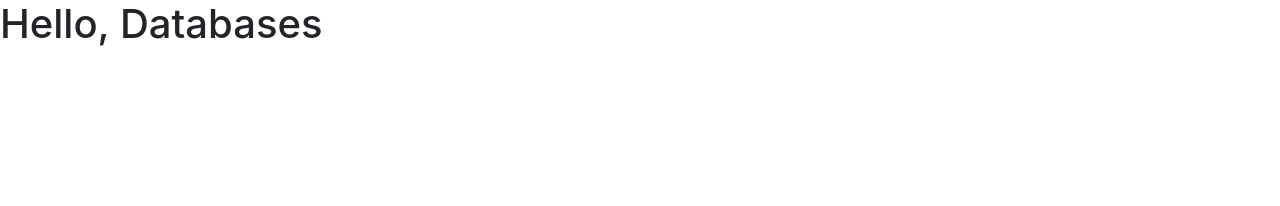
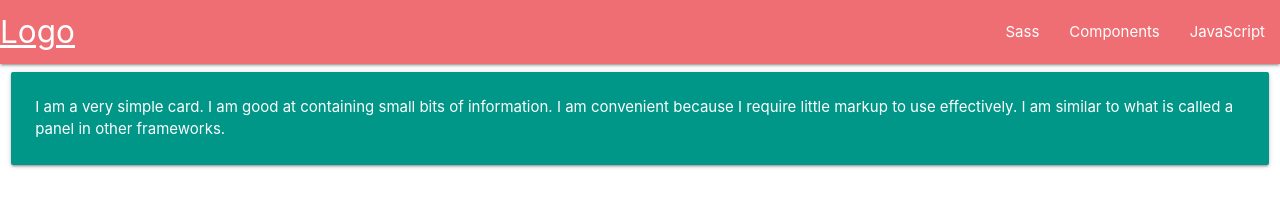
Before and after one commit to MHardin-DTI/devnetwork_diagrams, a plain HTML site: page index.html in a window 1280 px wide. Drawn offline with nearby package versions, Linux system fonts and the light colour scheme.

Commit message:
added card

```diff
--- a/index.html
+++ b/index.html
@@ -5,10 +5,12 @@
     <meta http-equiv="X-UA-Compatible" content="IE=edge">
     <meta name="viewport" content="width=device-width, initial-scale=1">
     <!-- The above 3 meta tags *must* come first in the head; any other head content must come *after* these tags -->
-    <title>Bootstrap 101 Template</title>
+    <title>Network Diagram</title>
 
     <!-- Bootstrap -->
     <link href="css/bootstrap.min.css" rel="stylesheet">
+    <link rel="stylesheet" href="https://cdnjs.cloudflare.com/ajax/libs/materialize/1.0.0/css/materialize.min.css">
+
 
     <!-- HTML5 shim and Respond.js for IE8 support of HTML5 elements and media queries -->
     <!-- WARNING: Respond.js doesn't work if you view the page via file:// -->
@@ -18,11 +20,33 @@
     <![endif]-->
   </head>
   <body>
-    <h1>Hello, Databases</h1>
+    <nav>
+        <div class="nav-wrapper">
+          <a href="#" class="brand-logo">Logo</a>
+          <ul id="nav-mobile" class="right hide-on-med-and-down">
+            <li><a href="sass.html">Sass</a></li>
+            <li><a href="badges.html">Components</a></li>
+            <li><a href="collapsible.html">JavaScript</a></li>
+          </ul>
+        </div>
+      </nav>
+
+      <div class="row">
+        <div class="col s12 m5">
+          <div class="card-panel teal">
+            <span class="white-text">I am a very simple card. I am good at containing small bits of information.
+            I am convenient because I require little markup to use effectively. I am similar to what is called a panel in other frameworks.<br>
+
+            </span>
+          </div>
+        </div>
+      </div>
 
     <!-- jQuery (necessary for Bootstrap's JavaScript plugins) -->
     <script src="https://ajax.googleapis.com/ajax/libs/jquery/1.12.4/jquery.min.js"></script>
     <!-- Include all compiled plugins (below), or include individual files as needed -->
     <script src="js/bootstrap.min.js"></script>
+    <script src="https://cdnjs.cloudflare.com/ajax/libs/materialize/1.0.0/js/materialize.min.js"></script>
+
   </body>
 </html>
```
Also changed, not shown: logic.js (added), servers.js (deleted).
